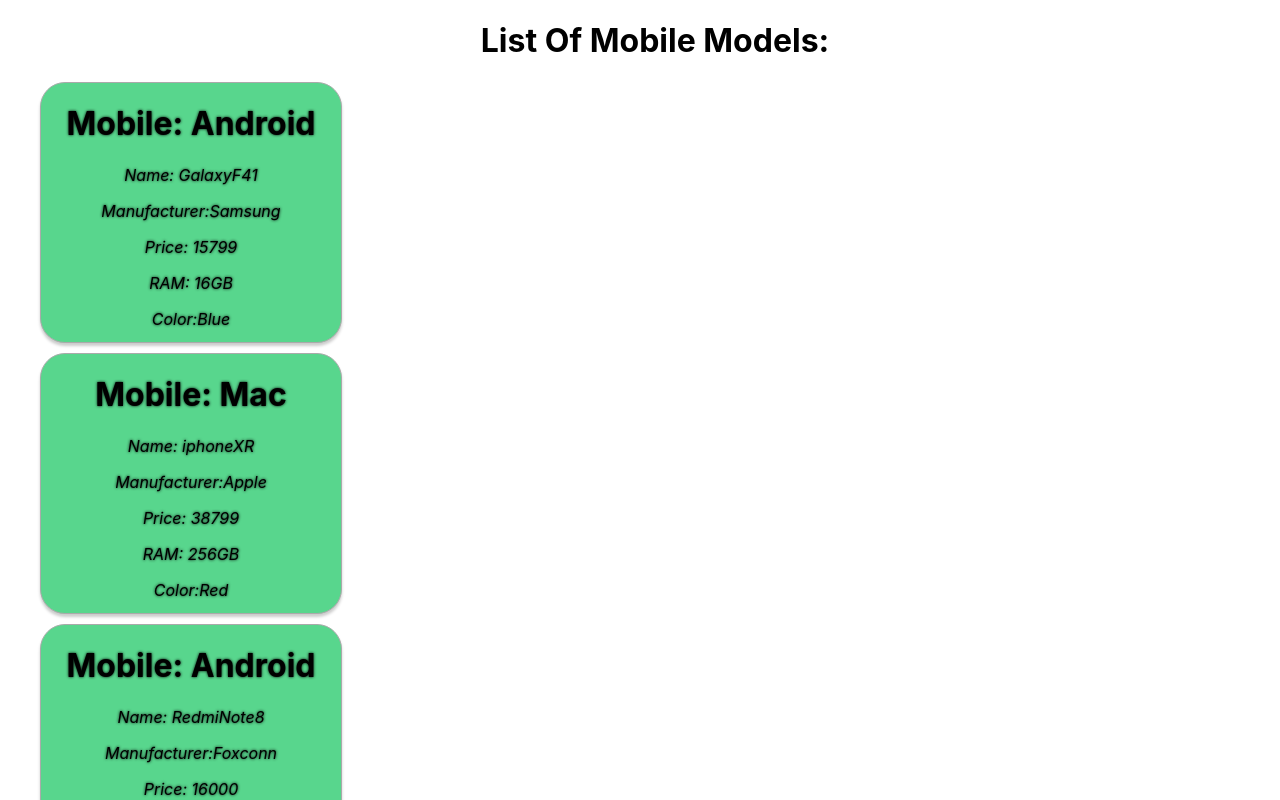
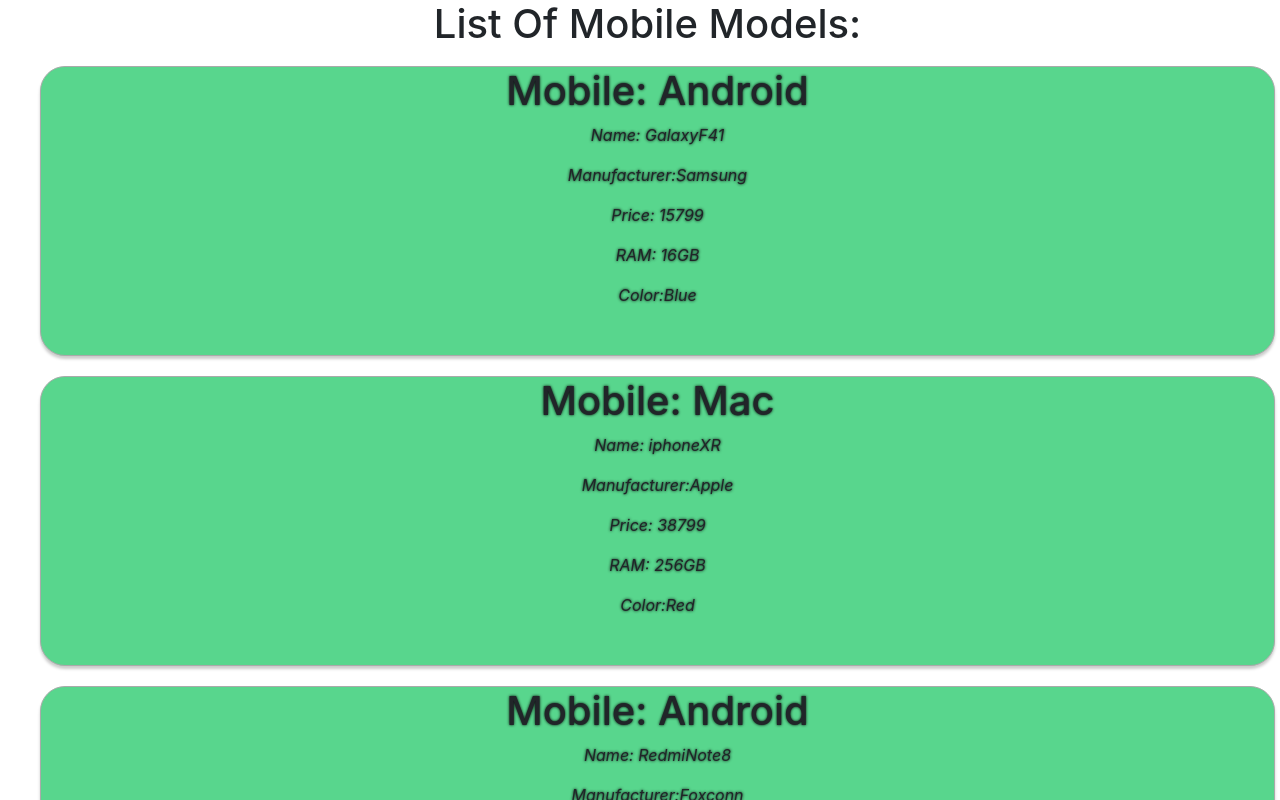
Before and after one commit to SnehaGapat/mobile-first-app, a React (Create React App) app: page / in a window 1280 px wide. Shown: the top 800 px of the page. Built offline with nearby package versions, Linux system fonts and the light colour scheme.

Commit message:
applying Bootstrap and transition

```diff
--- a/public/index.html
+++ b/public/index.html
@@ -12,6 +12,7 @@
     <link rel="apple-touch-icon" href="%PUBLIC_URL%/logo192.png" />
 
     <link rel="manifest" href="%PUBLIC_URL%/manifest.json" />
+    <link rel="stylesheet" href="https://stackpath.bootstrapcdn.com/bootstrap/4.1.3/css/bootstrap.min.css" integrity="sha384-MCw98/SFnGE8fJT3GXwEOngsV7Zt27NXFoaoApmYm81iuXoPkFOJwJ8ERdknLPMO" crossorigin="anonymous">
 
     <title>React App</title>
   </head>
--- a/src/App.js
+++ b/src/App.js
@@ -17,7 +17,7 @@
   }
   render(){
     return(
-      <div className="App">
+      <div className="App container-fluid">
         <h1>List Of Mobile Models:</h1>
         <Mobile MobileName={this.state.mobiles[0].MobileName} name={this.state.mobiles[0].name} manufacturer={this.state.mobiles[0].manufacturer} price={this.state.mobiles[0].price} ram={this.state.mobiles[0].ram} color={this.state.mobiles[0].color}/>
         <Mobile MobileName={this.state.mobiles[1].MobileName} name={this.state.mobiles[1].name} manufacturer={this.state.mobiles[1].manufacturer} price={this.state.mobiles[1].price} ram={this.state.mobiles[1].ram} color={this.state.mobiles[1].color}/>
--- a/src/Mobile/mobile.css
+++ b/src/Mobile/mobile.css
@@ -1,24 +1,27 @@
 .mobile
 {
-    padding-inline: block;
+    display: inline-block;
+    padding:5px 10px 5px 15px ;
     margin: 10px;
     border: 1px solid #aaaaaa;
     border-radius: 25px;
     box-shadow: 0 3px 3px #cccccc;
     padding: 0 20px 10px 20px;
-    width: 260px;
-    height: 249px;
+    max-width: 100%;
+    height: 290px;
     background-color:  #58D68D ;
     text-shadow: 0 0 3px black;
-
-    transition-timing-function: linear;
+    transition-timing-function: ease-in-out;
     transition: width 1s;
-
+    /*transition: width 1s height 1s transform 2s;*/
 
   }
   div:hover {
-    width: 300px;
+    width: 400px;
+    /*height: 400px;
+    transform: rotate(360deg);*/
   }
   div{
       margin-left: 15px;
+
   }
--- a/src/Mobile/mobile.js
+++ b/src/Mobile/mobile.js
@@ -2,7 +2,7 @@
 const mobile= props =>
 (
 
-    <div className="mobile">
+    <div className="mobile col-sm-4">
 
         <h1>Mobile: {props.MobileName}</h1>
         <p><i>Name: {props.name}</i></p>
```
